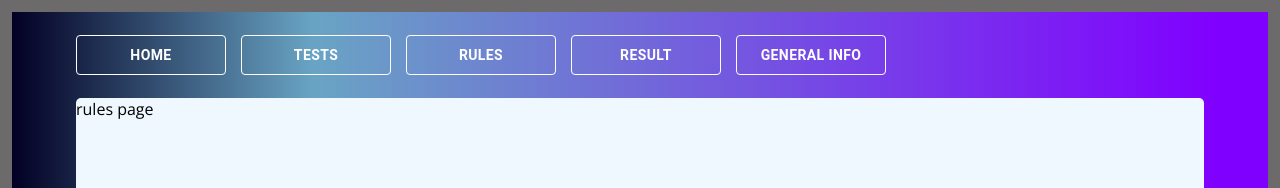
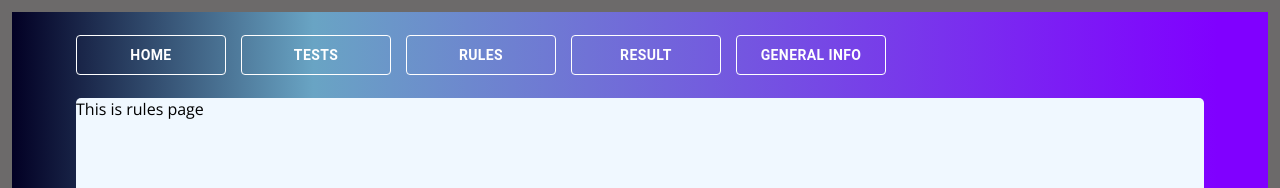
Before and after one commit to Oldu8/driver-licence-tester, a React (Create React App) app: page /rules in a window 1280 px wide. Shown: the top 188 px of the page. Built offline with nearby package versions, Linux system fonts and the light colour scheme.

Commit message:
add rules page folder

```diff
--- a/src/App.js
+++ b/src/App.js
@@ -7,6 +7,7 @@ import { BrowserRouter, Route, Routes } from 'react-router-dom'
 import QuizPage from './components/QuizPage/QuizPage';
 import InfoPage from './components/InfoPage/InfoPage';
 import ResultPage from './components/ResultPage/ResultPage';
+import RulesPage from './components/RulesPage/RulesPage';
 
 function App() {
 
@@ -18,7 +19,7 @@ function App() {
           <Routes>
             <Route exact path='/' element={<HomePage />}></Route>
             <Route path='/result' element={<ResultPage />}></Route>
-            <Route path='/rules' element={<div>rules page</div>}></Route>
+            <Route path='/rules' element={<RulesPage />}></Route>
             <Route path='/quiz' element={<QuizPage />}></Route>
             <Route path='/tests' element={<TestsPage />}></Route>
             <Route path='/info' element={<InfoPage />}></Route>
--- /dev/null
+++ b/src/components/RulesPage/RulesPage.js
@@ -0,0 +1,12 @@
+import styles from './RulesPage.module.scss';
+import { Link } from 'react-router-dom';
+
+function RulesPage() {
+  return (
+    <section className={styles.wrapper}>
+      This is rules page
+    </section>
+  );
+}
+
+export default RulesPage;
```
Also changed, not shown: src/components/RulesPage/RulesPage.module.scss (added).
